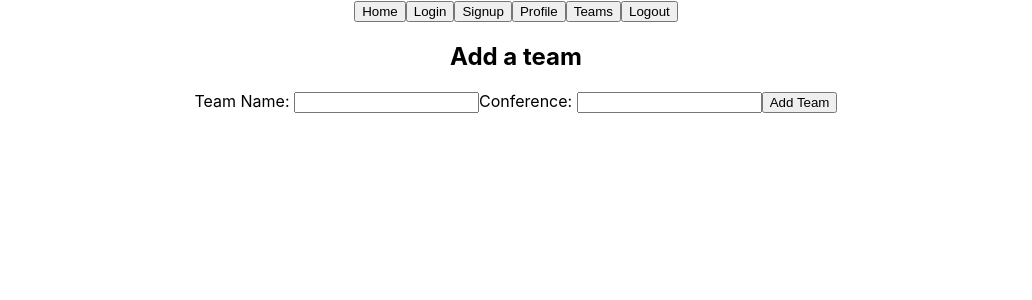
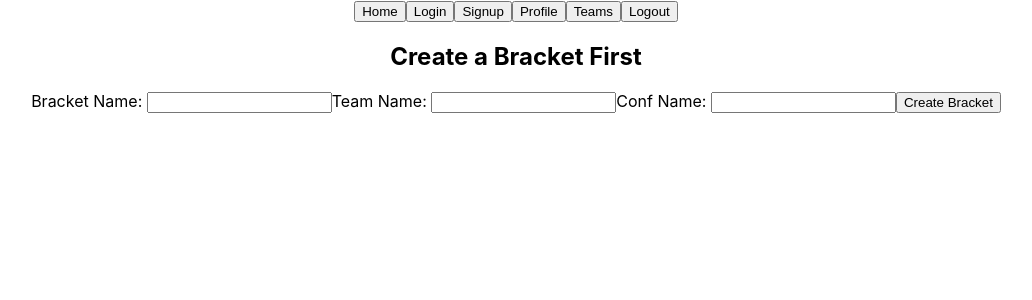
Before and after one commit to dzhangwh/NBA-App, a React (Create React App) app in the folder client/: page /bracket in a window 1280 px wide. Shown: the top 300 px of the page, without its empty margins (124-1156 px from the left). Built offline with nearby package versions, Linux system fonts and the light colour scheme; no server answers.

Commit message:
POST for brackets and team validations added

```diff
--- a/client/src/Components/App.js
+++ b/client/src/Components/App.js
@@ -63,7 +63,7 @@ function App() {
                     element={<LogOut setUser={setUser} navigate={navigate} />}
                 />
                 <Route path="/bracket"
-                    element={<Bracket setUser={setUser} navigate={navigate} />}
+                    element={<Bracket nba={nba} user={user} setUser={setUser} navigate={navigate} />}
                 />
 
             </Routes>
--- a/client/src/Components/Bracket.js
+++ b/client/src/Components/Bracket.js
@@ -1,48 +1,70 @@
 import React, { useState } from "react";
 
 
-const Bracket = ({ }) => {
+const Bracket = ({ nba, user }) => {
 
-    const [addTeam, setAddTeam] = useState("");
     const [name, setName] = useState("");
+    const [teamName, setTeamName] = useState("");
     const [confName, setConfName] = useState("");
 
     const handleSubmit = (e) => {
         e.preventDefault();
-        const newTeam = {
+        const newBracket = {
             name: name,
-            confName: confName,
+            user_id: user.id,
+
+            team: {
+                teamName: teamName,
+                confName: confName,
+            }
         };
 
-        fetch('/teams', {
+        fetch('/brackets', {
             method: 'POST',
             headers: { "Content-Type": "application/json" },
-            body: JSON.stringify(newTeam)
-        }).then(() => {
-            console.log('test');
-        })
+            body: JSON.stringify(newBracket)
+        }).then(r => r.json())
+            .then((data) => {
+                console.log(data);
+                if (data.error) {
+                    alert(`${data.error}`)
+                }
+                else {
+                    alert(`created ${data.name}`)
+                }
+            })
+        setName('')
+        setConfName('')
+        setTeamName('')
+
     }
-
 
     return (
         <div className="add">
-            <h2>Add a team</h2>
+            <h2>Create a Bracket First</h2>
             <form onSubmit={handleSubmit}>
-                <label>Team Name: </label>
+                <label>Bracket Name: </label>
                 <input
                     type="text"
                     required
                     value={name}
                     onChange={(e) => setName(e.target.value)}
                 />
-                <label>Conference: </label>
+                <label>Team Name: </label>
                 <input
+                    type="text"
+                    required
+                    value={teamName}
+                    onChange={(e) => setTeamName(e.target.value)}
+                />
+                <label>Conf Name: </label>
+                <input
+                    type="text"
                     required
                     value={confName}
                     onChange={(e) => setConfName(e.target.value)}
                 />
-
-                <button>Add Team</button>
+                <button>Create Bracket</button>
             </form>
         </div>
     );
--- a/client/src/Components/TeamCard.js
+++ b/client/src/Components/TeamCard.js
@@ -7,10 +7,9 @@ function TeamCard({ fullName, confName }) {
 
     async function handleSubmit(e) {
         e.preventDefault();
+        console.log(fullName)
 
     }
-
-
 
     return (
         <li className="card">
--- a/client/src/Components/TeamCollection.js
+++ b/client/src/Components/TeamCollection.js
@@ -6,10 +6,15 @@ function TeamCollection({ nba, setNba }) {
 
 
 
+    const test = nba?.forEach(data => console.log(data))
+
+
+
     return (
 
         < div className="video-collection">
             <ul className="cards">{nba?.map((nbaObj) => <TeamCard key={nbaObj.teamId} {...nbaObj} />)}</ul>
+
         </div >
 
     )
```
